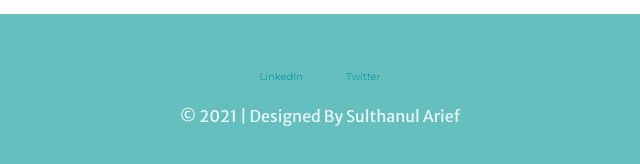
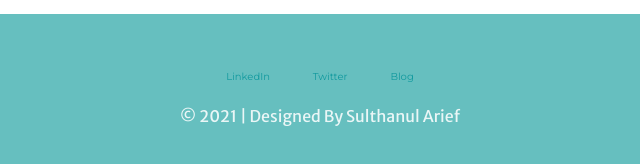
Before and after one commit to ARIEFSS143/personal-site, a plain HTML site: page index.html in a window 1280 px wide. Shown: the part 2290-2454 px from the top of the page, 320-960 px from the left. Drawn offline with Linux system fonts and the light colour scheme.

Commit message:
Update index.html

```diff
--- a/index.html
+++ b/index.html
@@ -54,6 +54,7 @@
         <div class="bottom-container">
             <a class="footer-link" href="https://www.linkedin.com/feed/">LinkedIn</a>
             <a class="footer-link" href=https://twitter.com/home>Twitter</a>
+            <a class="footer-link" href=https://sulthanularief143.journoportfolio.com/>Blog</a>
             <p class="copy-right">© 2021 | Designed By Sulthanul Arief</p>
 
         </div>
```
